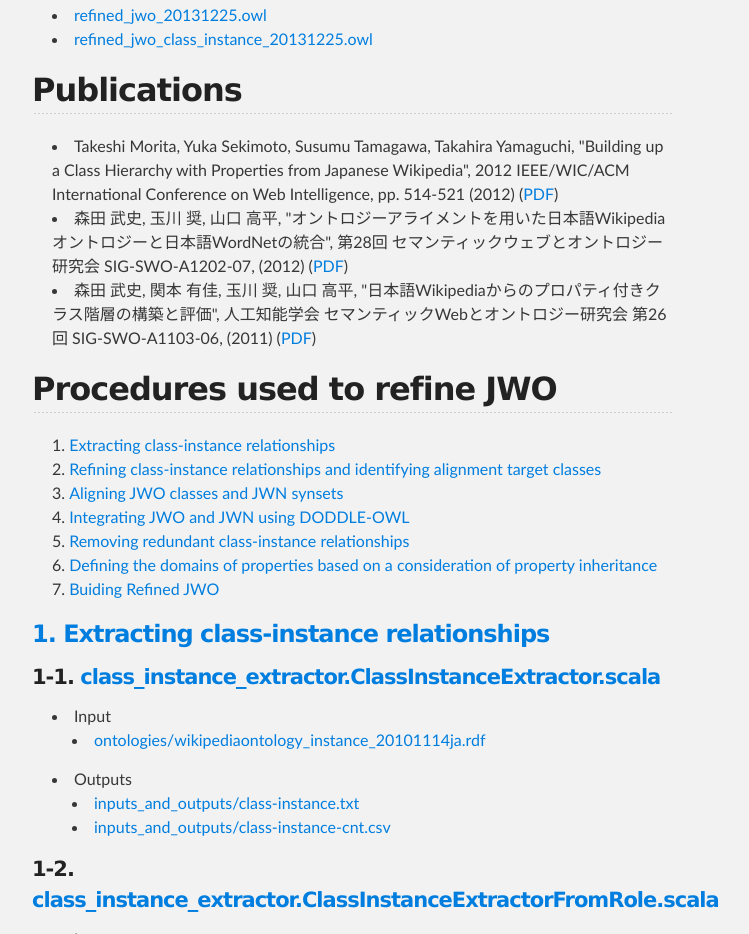
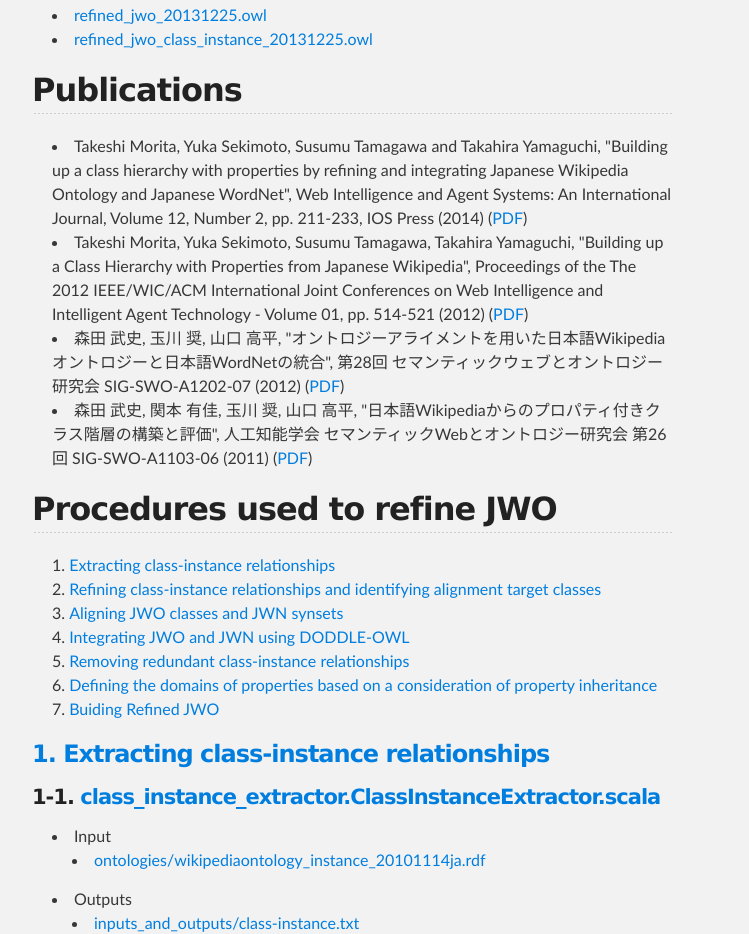
Before and after one commit to wikipedia-ontology/JWO_Refinement_Tools, a plain HTML site: page index.html in a window 1280 px wide. Shown: the part 912-1846 px from the top of the page, without its empty margins (288-1037 px from the left). Drawn offline with Linux system fonts and the light colour scheme.

```diff
--- a/index.html
+++ b/index.html
@@ -72,9 +72,10 @@
 <a name="publications" class="anchor" href="#publications"><span class="octicon octicon-link"></span></a>Publications</h2>
 
 <ul>
-<li>Takeshi Morita, Yuka Sekimoto, Susumu Tamagawa, Takahira Yamaguchi, "Building up a Class Hierarchy with Properties from Japanese Wikipedia", 2012 IEEE/WIC/ACM International Conference on Web Intelligence, pp. 514-521 (2012) (<a href="http://dl.acm.org/citation.cfm?id=2457639">PDF</a>)</li>
-<li>森田 武史, 玉川 奨, 山口 高平, "オントロジーアライメントを用いた日本語Wikipediaオントロジーと日本語WordNetの統合", 第28回 セマンティックウェブとオントロジー研究会 SIG-SWO-A1202-07, (2012) (<a href="http://sigswo.org/papers/SIG-SWO-A1202/SIG-SWO-A1202-07.pdf">PDF</a>)</li>
-<li>森田 武史, 関本 有佳, 玉川 奨, 山口 高平, "日本語Wikipediaからのプロパティ付きクラス階層の構築と評価", 人工知能学会 セマンティックWebとオントロジー研究会 第26回 SIG-SWO-A1103-06, (2011) (<a href="http://sigswo.org/papers/SIG-SWO-A1103/SIG-SWO-A1103-06.pdf">PDF</a>)</li>
+<li>Takeshi Morita, Yuka Sekimoto, Susumu Tamagawa and Takahira Yamaguchi, "Building up a class hierarchy with properties by refining and integrating Japanese Wikipedia Ontology and Japanese WordNet", Web Intelligence and Agent Systems: An International Journal, Volume 12, Number 2, pp. 211-233, IOS Press (2014) (<a href="http://iospress.metapress.com/content/t772881n1121/?p=fdd2ab5ad8154d49955716721b8848b7&amp;pi=0">PDF</a>)</li>
+<li>Takeshi Morita, Yuka Sekimoto, Susumu Tamagawa, Takahira Yamaguchi, "Building up a Class Hierarchy with Properties from Japanese Wikipedia", Proceedings of the The 2012 IEEE/WIC/ACM International Joint Conferences on Web Intelligence and Intelligent Agent Technology - Volume 01, pp. 514-521 (2012) (<a href="http://dl.acm.org/citation.cfm?id=2457639">PDF</a>)</li>
+<li>森田 武史, 玉川 奨, 山口 高平, "オントロジーアライメントを用いた日本語Wikipediaオントロジーと日本語WordNetの統合", 第28回 セマンティックウェブとオントロジー研究会 SIG-SWO-A1202-07 (2012) (<a href="http://sigswo.org/papers/SIG-SWO-A1202/SIG-SWO-A1202-07.pdf">PDF</a>)</li>
+<li>森田 武史, 関本 有佳, 玉川 奨, 山口 高平, "日本語Wikipediaからのプロパティ付きクラス階層の構築と評価", 人工知能学会 セマンティックWebとオントロジー研究会 第26回 SIG-SWO-A1103-06 (2011) (<a href="http://sigswo.org/papers/SIG-SWO-A1103/SIG-SWO-A1103-06.pdf">PDF</a>)</li>
 </ul><h2>
 <a name="procedures-used-to-refine-jwo" class="anchor" href="#procedures-used-to-refine-jwo"><span class="octicon octicon-link"></span></a>Procedures used to refine JWO</h2>
 
```
Also changed, not shown: params.json (+1 -1 lines).
